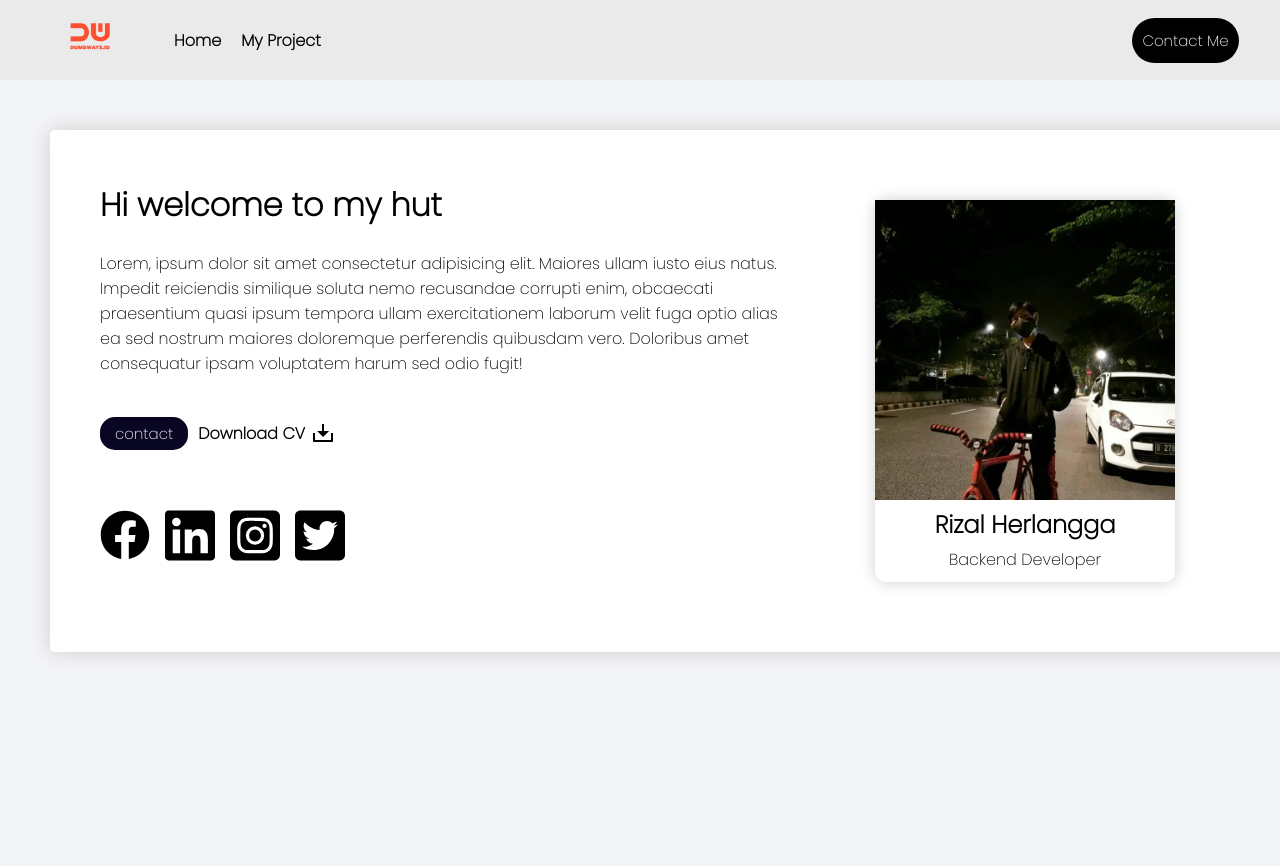
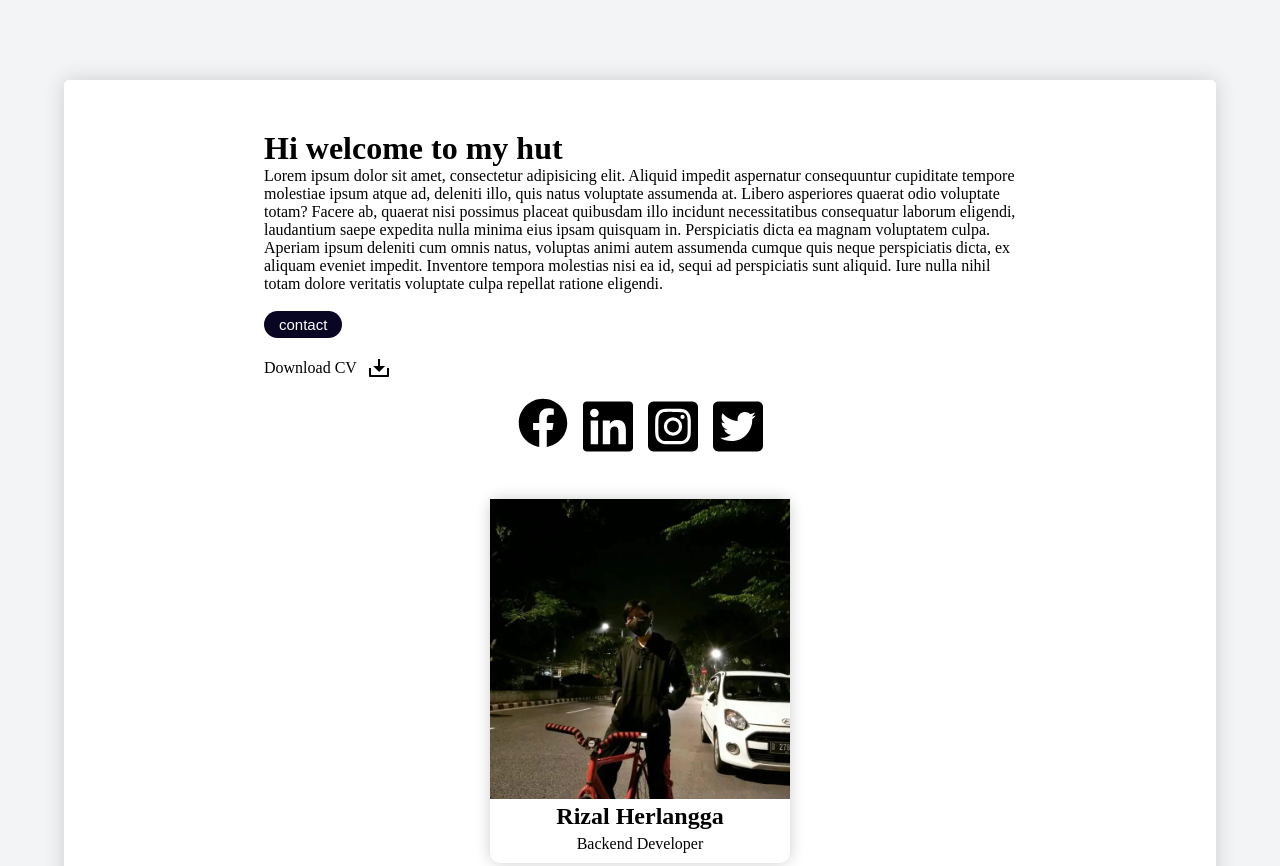
Before and after one commit to rizalherlangga/task-1, a plain HTML site: page index.html in a window 1280 px wide. Shown: the top 866 px of the page. Before the commit the page ends 800 px from the top, so only its background shows below. Drawn offline with Linux system fonts and the light colour scheme.

Commit message:
Revert "nav, from, and layouting"
This reverts commit 45f5a5513a2ed49b4e055ac83c007169e710ab67.

```diff
--- a/contact.css
+++ /dev/null
@@ -1,64 +0,0 @@
-@import url("https://fonts.googleapis.com/css2?family=Poppins:wght@200&display=swap");
-@import url("https://fonts.googleapis.com/css2?family=Oswald:wght@500&family=Poppins:wght@200&display=swap");
-* {
-  font-family: "Poppins", sans-serif;
-  text-decoration: none;
-  margin: 0;
-}
-body {
-  background-color: #f3f4f6;
-}
-form {
-  width: 500px;
-  margin: 50px auto;
-  padding: 10px;
-}
-
-form h1 {
-  font-family: "Oswald", sans-serif;
-  text-align: center;
-  margin-bottom: 50px;
-}
-
-form div {
-  margin-top: 15px;
-}
-
-label {
-  font-weight: bold;
-  font-size: 20px;
-}
-
-input,
-select,
-textarea {
-  width: 100%;
-  padding: 10px;
-  margin-top: 10px;
-  border-radius: 10px;
-  border: 1px solid #dbdbdb;
-  background-color: white;
-  box-shadow: 0 0 15px #cecece;
-  resize: none;
-}
-
-input,
-textarea {
-  width: 477.5px;
-}
-
-button {
-  background-color: orangered;
-  border-radius: 10px;
-  border: none;
-  color: white;
-  padding: 6px 25px;
-  margin-top: 20px;
-  cursor: pointer;
-  font-size: 15px;
-  margin-left: 420px;
-}
-
-button:hover {
-  background-color: black;
-}
--- a/index.css
+++ /dev/null
@@ -1,57 +0,0 @@
-@import url("https://fonts.googleapis.com/css2?family=Poppins:wght@200&display=swap");
-* {
-  font-family: "Poppins", sans-serif;
-  margin: o;
-  text-decoration: none;
-}
-
-body {
-  width: 100%;
-  background-color: #f3f4f6;
-  margin: 0;
-  padding: 0;
-}
-
-.Cv {
-  display: flex;
-  gap: 10px;
-}
-
-.img {
-  display: flex;
-  align-items: center;
-  gap: 6px;
-  color: black;
-  font-weight: bold;
-}
-
-.img:hover {
-  color: orangered;
-}
-
-.logo {
-  width: 100%;
-  display: flex;
-  align-items: center;
-  gap: 15px;
-  margin-top: 32px;
-}
-
-.card {
-  width: 300px;
-  margin: 40px auto;
-  border-radius: 10px;
-  box-shadow: 0 0 15px #cecece;
-  text-align: center;
-  padding-bottom: 10px;
-}
-
-.card p {
-  text-align: center;
-  margin: 0;
-}
-
-.card h2 {
-  text-align: center;
-  margin: 0 0 5px 0;
-}
--- a/index.html
+++ b/index.html
@@ -5,59 +5,65 @@
     <meta http-equiv="X-UA-Compatible" content="IE=edge" />
     <meta name="viewport" content="width=device-width, initial-scale=1.0" />
     <title>Personal Web</title>
-    <link rel="stylesheet" href="index.css" />
-    <link rel="stylesheet" href="navbar.css" />
+
+    <style>
+      * {
+        box-sizing: border-box;
+        margin: 0;
+      }
+    </style>
   </head>
-  <body>
-    <nav>
-      <div class="nav-left">
-        <a href="https://dumbways.id/" target="_blank">
-          <img src="image/brandred.png" alt="dumbways" width="40px" />
-        </a>
-      </div>
-      <div class="nav-center">
-        <ul>
-          <li>
-            <a href="index.html">Home</a>
-          </li>
-          <li>
-            <a href="https://himati-web.vercel.app/" target="_blank"
-              >My Project</a
+  <body style="width: 100%; padding: 80px 64px; background-color: #f3f4f6">
+    <div
+      style="
+        width: 100%;
+        padding: 50px 200px;
+        border-radius: 5px;
+        box-shadow: 0 0 20px #cecece;
+        background-color: white;
+      "
     >
-          </li>
-        </ul>
-      </div>
-      <div class="nav-right">
-        <a href="contact.html">Contact Me</a>
-      </div>
-    </nav>
-    <div class="main">
-      <div class="about">
       <h1>Hi welcome to my hut</h1>
       <p>
-          Lorem, ipsum dolor sit amet consectetur adipisicing elit. Maiores
-          ullam iusto eius natus. Impedit reiciendis similique soluta nemo
-          recusandae corrupti enim, obcaecati praesentium quasi ipsum tempora
-          ullam exercitationem laborum velit fuga optio alias ea sed nostrum
-          maiores doloremque perferendis quibusdam vero. Doloribus amet
-          consequatur ipsam voluptatem harum sed odio fugit!
+        Lorem ipsum dolor sit amet, consectetur adipisicing elit. Aliquid
+        impedit aspernatur consequuntur cupiditate tempore molestiae ipsum atque
+        ad, deleniti illo, quis natus voluptate assumenda at. Libero asperiores
+        quaerat odio voluptate totam? Facere ab, quaerat nisi possimus placeat
+        quibusdam illo incidunt necessitatibus consequatur laborum eligendi,
+        laudantium saepe expedita nulla minima eius ipsam quisquam in.
+        Perspiciatis dicta ea magnam voluptatem culpa. Aperiam ipsum deleniti
+        cum omnis natus, voluptas animi autem assumenda cumque quis neque
+        perspiciatis dicta, ex aliquam eveniet impedit. Inventore tempora
+        molestias nisi ea id, sequi ad perspiciatis sunt aliquid. Iure nulla
+        nihil totam dolore veritatis voluptate culpa repellat ratione eligendi.
       </p>
       <br />
-        <div class="Cv">
-          <a href="https://wa.me/6289652360864" target="_blank">
-            <button>contact</button>
-          </a>
-          <a
-            class="img"
-            href="https://drive.google.com/file/d/1iyNV0DxyR751SR08uPeeS--At5vcO4n3/view?usp=sharing"
-            target="_blank"
+      <button
+        style="
+          background-color: rgb(8, 6, 34);
+          color: white;
+          border-radius: 15px;
+          padding: 5px 15px;
+          border: none;
+          font-size: 15px;
+        "
       >
+        contact
+      </button>
+      <br />
+      <br />
+      <div style="display: flex; align-items: center">
         Download CV
-            <img src="image/download.png" alt="download" />
-          </a>
+        <img
+          src="image/download.png"
+          alt="download"
+          style="margin-left: 10px"
+        />
       </div>
       <br />
-        <div class="logo">
+      <div
+        style="width: 100%; display: flex; justify-content: center; gap: 15px"
+      >
         <a href="https://www.facebook.com/herlangga.rizal" target="_blank">
           <img src="image/facebook.svg" alt="fb" width="50" />
         </a>
@@ -74,10 +80,18 @@
           <img src="image/square-twitter.svg" alt="fb" width="50" />
         </a>
       </div>
-      </div>
-      <div class="card">
+      <div
+        style="
+          width: 300px;
+          margin: 40px auto;
+          border-radius: 10px;
+          box-shadow: 0 0 15px #cecece;
+          text-align: center;
+          padding-bottom: 10px;
+        "
+      >
         <img src="image/profil.jpeg" alt="pp" style="width: 100%" />
-        <h2>Rizal Herlangga</h2>
+        <h2 style="text-align: center; margin: 0 0 5px 0">Rizal Herlangga</h2>
         <p style="text-align: center; margin: 0">Backend Developer</p>
       </div>
     </div>
--- a/navbar.css
+++ /dev/null
@@ -1,79 +0,0 @@
-@import url("https://fonts.googleapis.com/css2?family=Poppins:wght@200&display=swap");
-* {
-  font-family: "Poppins", sans-serif;
-  margin: o;
-  text-decoration: none;
-}
-
-nav {
-  background-color: #ebeaeb;
-  display: flex;
-  align-items: center;
-  height: 10vh;
-}
-
-.nav-right {
-  background-color: black;
-  padding: 10px;
-  border-radius: 30px;
-}
-
-.nav-right:hover {
-  background-color: orangered;
-}
-.nav-right a {
-  color: white;
-  font-size: 15px;
-}
-
-.nav-center {
-  width: 78%;
-}
-
-.nav-center ul {
-  display: flex;
-}
-.nav-center ul li {
-  list-style-type: none;
-  margin-right: 20px;
-}
-li a {
-  color: black;
-  font-weight: bold;
-}
-
-li a:hover {
-  color: orangered;
-}
-
-.nav-left {
-  width: 5%;
-  padding-left: 70px;
-}
-.main {
-  width: 1150px;
-  margin: 50px 50px;
-  padding: 30px 50px;
-  border-radius: 5px;
-  box-shadow: 0 0 20px #cecece;
-  background-color: white;
-  display: flex;
-}
-
-.about {
-  width: 700px;
-}
-
-button {
-  background-color: rgb(8, 6, 34);
-  color: white;
-  border-radius: 15px;
-  padding: 5px 15px;
-  border: none;
-  font-size: 15px;
-  cursor: pointer;
-}
-
-button:hover {
-  background-color: orangered;
-}
```
Also changed, not shown: contact.html (deleted, +0 -66 lines), image/brandred.png (deleted). Lines whose indentation alone changed are shown as unchanged.
